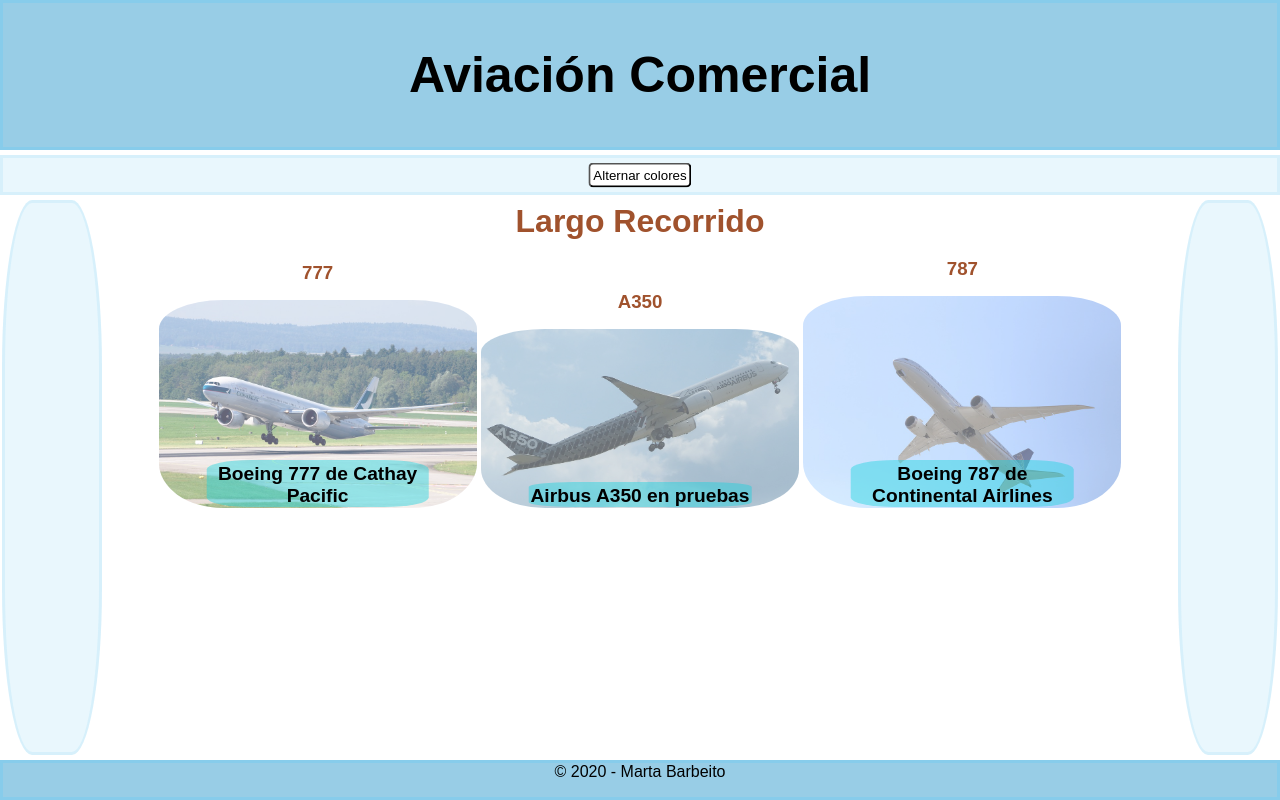
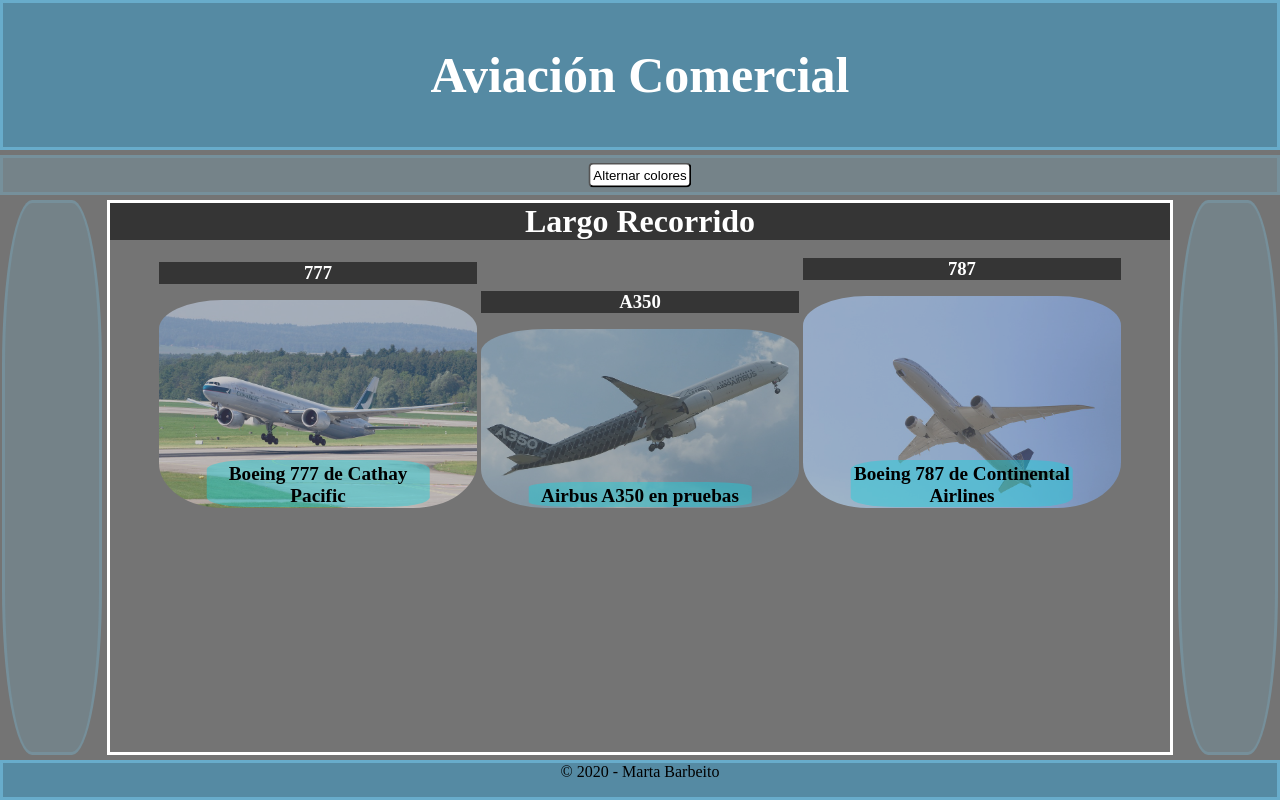
Before and after one commit to BRMarta/CMV-publico, a plain HTML site: page 2105-griddianoche.html in a window 1280 px wide. Both pictures are taken after a click on the button "Alternar colores". Drawn offline with nearby package versions, Linux system fonts and the light colour scheme.

Commit message:
Update 2105-griddianoche.html

```diff
--- a/2105-griddianoche.html
+++ b/2105-griddianoche.html
@@ -15,19 +15,13 @@
 	<title>Fotos en Grid</title>
 
 	<link href="2105-griddianoche.css" rel="stylesheet"/>
+	<script src="https://ajax.googleapis.com/ajax/libs/jquery/3.5.1/jquery.min.js"></script>
 
 	<style>
 
 		:root {
 			--fuenteDia : #000000;
-			--fuenteNoche: #0ceb3c;
-		}
-
-		* {
-			font-family: 'Nunito', sans-serif;
-		}
-
-		body {
+			--fuenteNoche: #ffffff;
 		}
 
 		.dia {
@@ -35,7 +29,8 @@
 		}
 
 		.noche {
-		  background-color: var(--fuenteNoche);
+		  color: var(--fuenteNoche);
+		  background-color: #0202028c;
 		}
 
 
@@ -102,7 +97,7 @@
 		// seccion de codigo javascript
 
 			$("button").click(function(){
-				$("div").toggleClass("noche");
+				$("h1, h2, h3, .marco").toggleClass("noche");
 			  });
 
 		</script>
```
